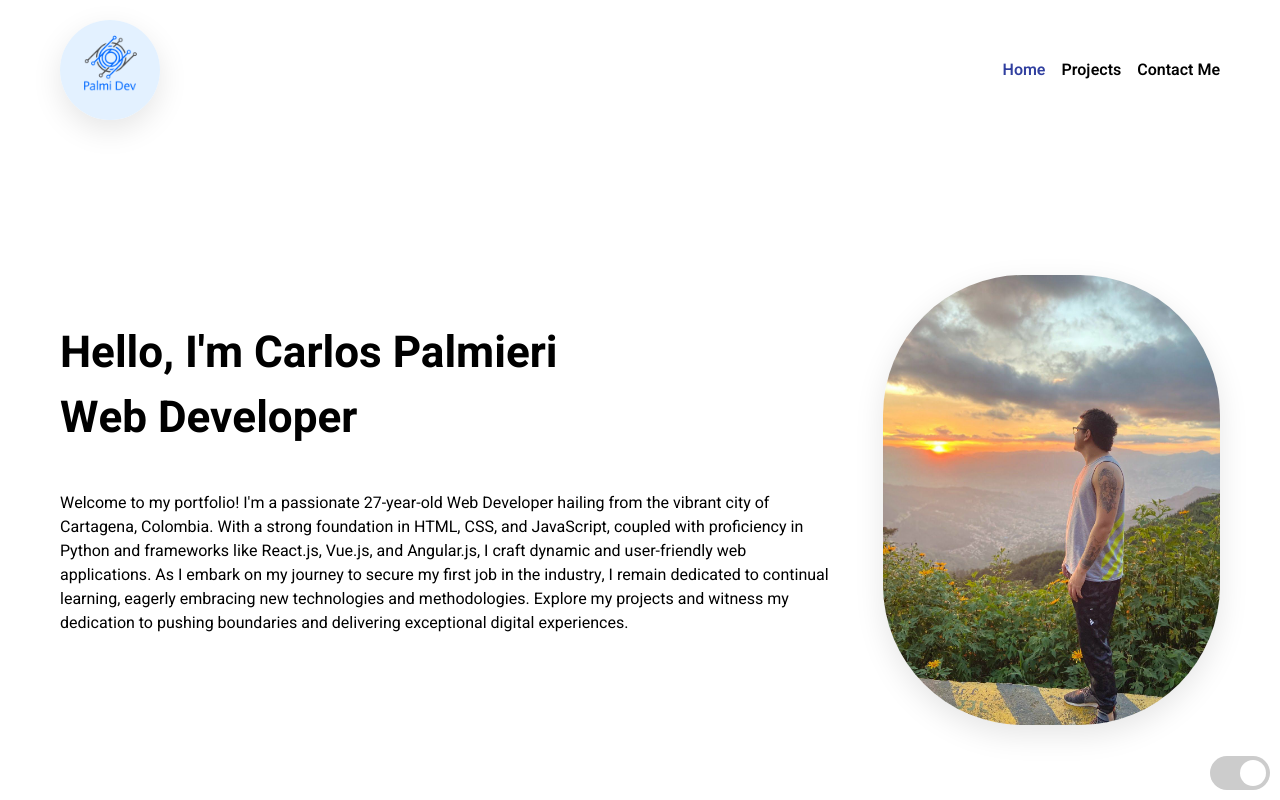
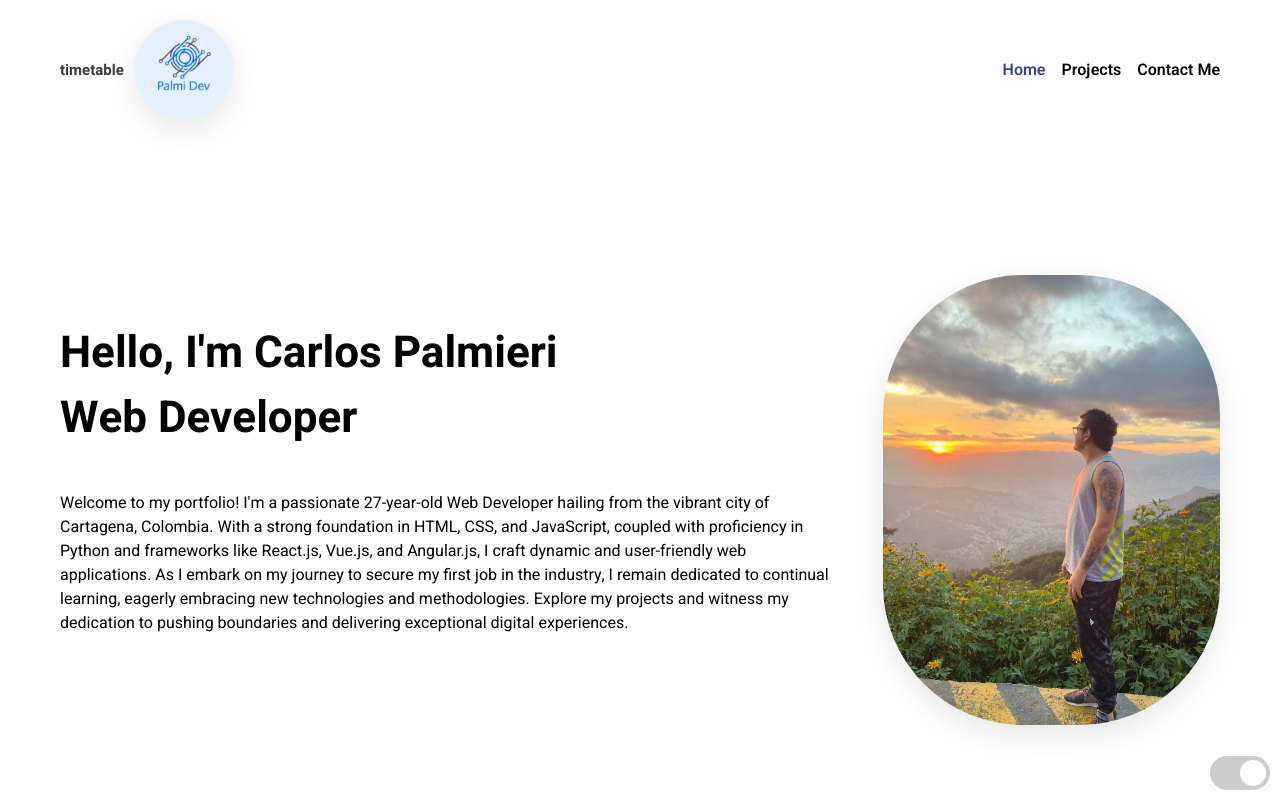
Before and after one commit to palmibb/personal-folio, a plain HTML site: page index.html in a window 1280 px wide. Shown: the top 800 px of the page. Drawn offline with nearby package versions, Linux system fonts and the light colour scheme.

Commit message:
timetable

```diff
--- a/index.html
+++ b/index.html
@@ -14,6 +14,7 @@
 
     <nav>
         <div class="logo">
+            <a href="/timetable/tablemaker.html">timetable</a>
             <img src="/assets/imgs/nputajga.png">
         </div>
         <div class="nav-links">
```
